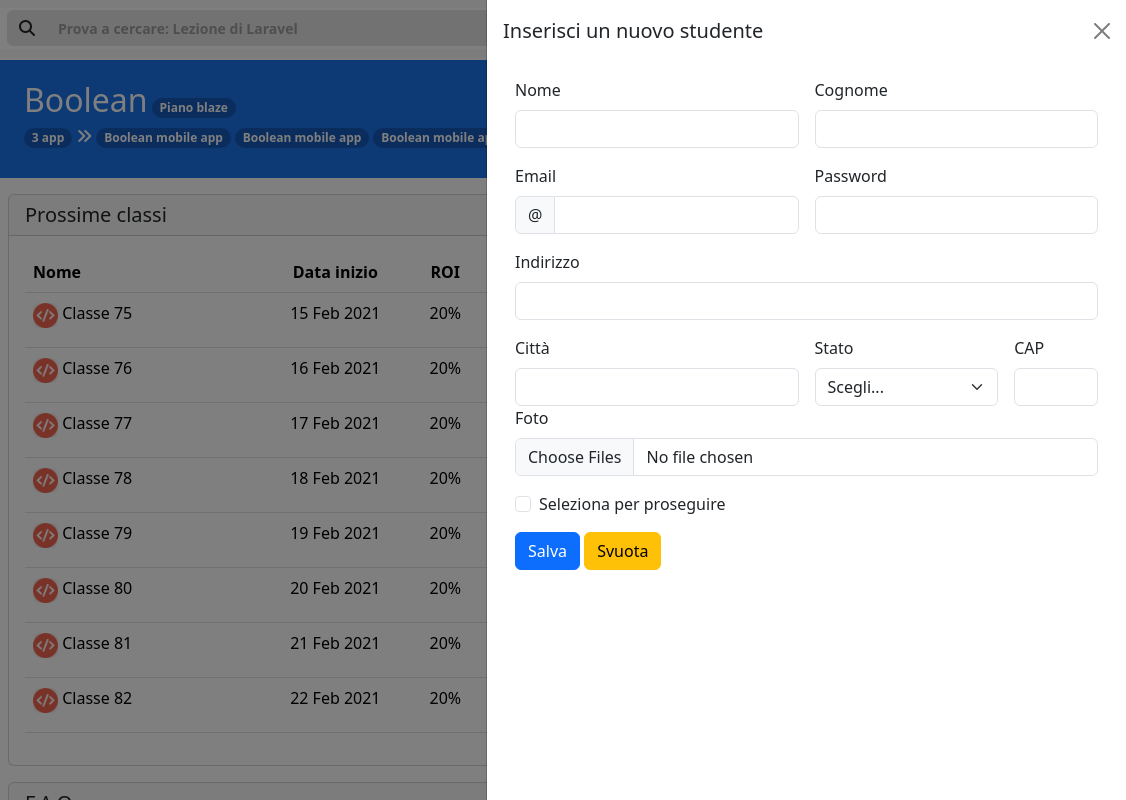
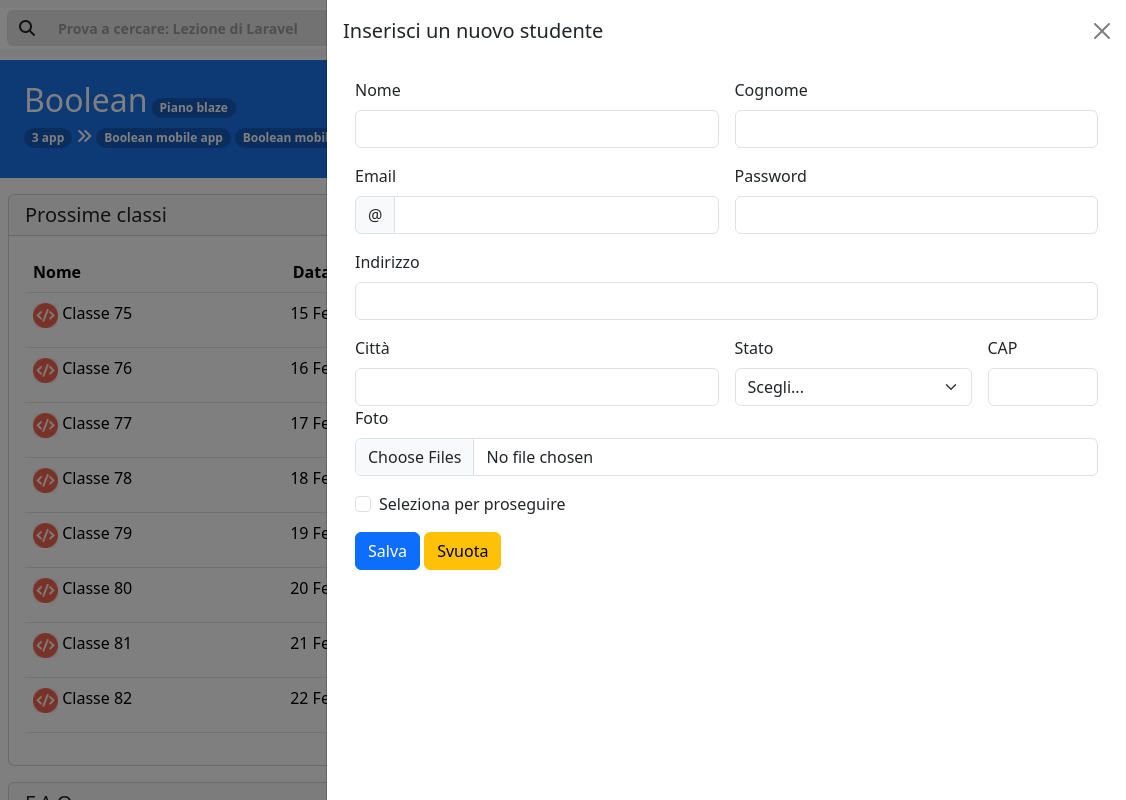
Before and after one commit to MrArcano/html-css-bootstrap-dashboard, a plain HTML site: page index.html in a window 1280 px wide. Both pictures are taken after a click on the button 1231 px from the left and 95 px from the top of the page. Shown: the full height of the page, 154-1280 px from the left. Drawn offline with nearby package versions, Linux system fonts and the light colour scheme.

Commit message:
[edit]: offcanvas maxwidth

```diff
--- a/css/style-media.css
+++ b/css/style-media.css
@@ -7,8 +7,8 @@
     width: 60%;
   }
 
-  .offcanvas-width{
-    width: 50%!important;
+  .maxw-lg-800px{
+    max-width: 800px;
   }
 
 }
--- a/css/style.css
+++ b/css/style.css
@@ -140,7 +140,3 @@ table tr td:nth-child(3),
 table tr th:nth-child(3){
   display: none;
 }
-
-.offcanvas-width{
-  width: 100%!important;
-}
--- a/index.html
+++ b/index.html
@@ -145,7 +145,7 @@
               <i class="fa-solid fa-plus"></i>
             </button>
 
-            <div class="offcanvas offcanvas-end offcanvas-width" tabindex="-1" id="offcanvasRight" aria-labelledby="offcanvasRightLabel">
+            <div class="offcanvas offcanvas-end w-100 maxw-lg-800px" tabindex="-1" id="offcanvasRight" aria-labelledby="offcanvasRightLabel">
               <div class="offcanvas-header">
                 <h5 class="offcanvas-title" id="offcanvasRightLabel">Inserisci un nuovo studente</h5>
                 <button type="button" class="btn-close" data-bs-dismiss="offcanvas" aria-label="Close"></button>
```
